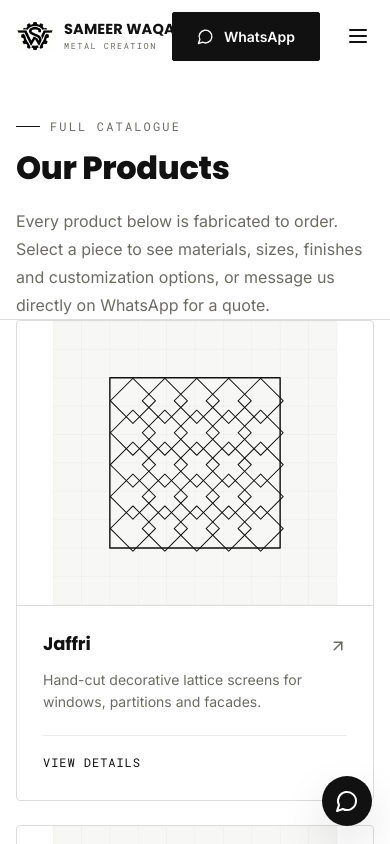
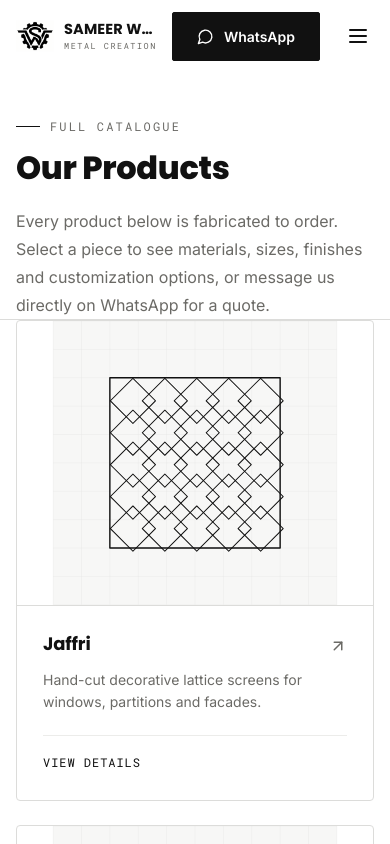
Before and after one commit to Nabeel-8090/sameerwaqarmetal, a React (Vite) app: page /products in a window 390 px wide. Shown: the top 844 px of the page. Built offline with nearby package versions, Linux system fonts and the light colour scheme.

Commit message:
deleted whatsapp floating and fix some bugs

```diff
--- a/src/App.jsx
+++ b/src/App.jsx
@@ -2,7 +2,6 @@ import { Routes, Route, useLocation } from 'react-router-dom';
 import Navbar from './components/Navbar';
 import Footer from './components/Footer';
 import ScrollToTop from './components/ScrollToTop';
-import FloatingWhatsApp from './components/FloatingWhatsApp';
 import Home from './pages/Home';
 import About from './pages/About';
 import Products from './pages/Products';
@@ -45,7 +44,6 @@ export default function App() {
       </main>
 
       {showLayout && <Footer />}
-      {showLayout && <FloatingWhatsApp />}
     </>
   );
 }
--- a/src/components/FloatingWhatsApp.jsx
+++ /dev/null
@@ -1,17 +0,0 @@
-import { MessageCircle } from 'lucide-react'
-import { buildGeneralWhatsAppUrl } from '../data/siteConfig'
-import styles from './FloatingWhatsApp.module.css'
-
-export default function FloatingWhatsApp() {
-  return (
-    <a
-      href={buildGeneralWhatsAppUrl()}
-      target="_blank"
-      rel="noopener noreferrer"
-      className={styles.fab}
-      aria-label="Chat on WhatsApp"
-    >
-      <MessageCircle size={24} strokeWidth={2} />
-    </a>
-  )
-}
--- a/src/components/FloatingWhatsApp.module.css
+++ /dev/null
@@ -1,30 +0,0 @@
-.fab {
-  position: fixed;
-  bottom: 26px;
-  right: 26px;
-  z-index: 90;
-  width: 56px;
-  height: 56px;
-  border-radius: 50%;
-  background: var(--black);
-  color: var(--white);
-  display: flex;
-  align-items: center;
-  justify-content: center;
-  box-shadow: var(--shadow-lg);
-  transition: transform 0.2s var(--ease), background 0.2s ease;
-}
-
-.fab:hover {
-  background: var(--black-soft);
-  transform: translateY(-2px);
-}
-
-@media (max-width: 600px) {
-  .fab {
-    width: 50px;
-    height: 50px;
-    bottom: 18px;
-    right: 18px;
-  }
-}
--- a/src/components/Navbar.module.css
+++ b/src/components/Navbar.module.css
@@ -17,6 +17,7 @@
   display: flex;
   align-items: center;
   justify-content: space-between;
+  gap: 12px;
   height: 84px;
 }
 
@@ -25,6 +26,8 @@
   align-items: center;
   gap: 16px;
   min-width: 0;
+  flex: 1 1 auto;
+  overflow: hidden;
 }
 
 .logo {
@@ -38,6 +41,8 @@
   display: flex;
   flex-direction: column;
   line-height: 1.1;
+  min-width: 0;
+  overflow: hidden;
 }
 
 .brandName {
@@ -47,6 +52,8 @@
   letter-spacing: 0.01em;
   color: var(--black);
   white-space: nowrap;
+  overflow: hidden;
+  text-overflow: ellipsis;
 }
 
 .brandSlogan {
@@ -57,6 +64,8 @@
   color: var(--grey-600);
   margin-top: 3px;
   white-space: nowrap;
+  overflow: hidden;
+  text-overflow: ellipsis;
 }
 
 .desktopNav {
@@ -100,6 +109,7 @@
   display: flex;
   align-items: center;
   gap: 22px;
+  flex-shrink: 0;
 }
 
 .whatsappBtn {
@@ -168,13 +178,6 @@
   }
 }
 
-@media (max-width: 380px) {
-  .brandName { font-size: 14.5px; }
-  .brandSlogan { font-size: 9px; letter-spacing: 0.24em; }
-  .logo { height: 34px; }
-  .brand { gap: 10px; }
-}
-
 @media (max-width: 480px) {
   .brandName { font-size: 14.5px; }
   .brandSlogan { font-size: 8.5px; letter-spacing: 0.18em; }
--- a/src/pages/ProductDetails.module.css
+++ b/src/pages/ProductDetails.module.css
@@ -191,7 +191,7 @@
 
 @media (max-width: 560px) {
   .relatedGrid { grid-template-columns: 1fr; }
-  .ctaInner { flex-direction: column; align-items: flex-start; padding: 44px 20px; }
+  .ctaInner { flex-direction: column; align-items: flex-start; padding: 44px 20px 56px; }
   .orderBtn { width: 100%; }
   .breadcrumb { padding: 20px 20px 0; flex-wrap: wrap; }
 }
```
